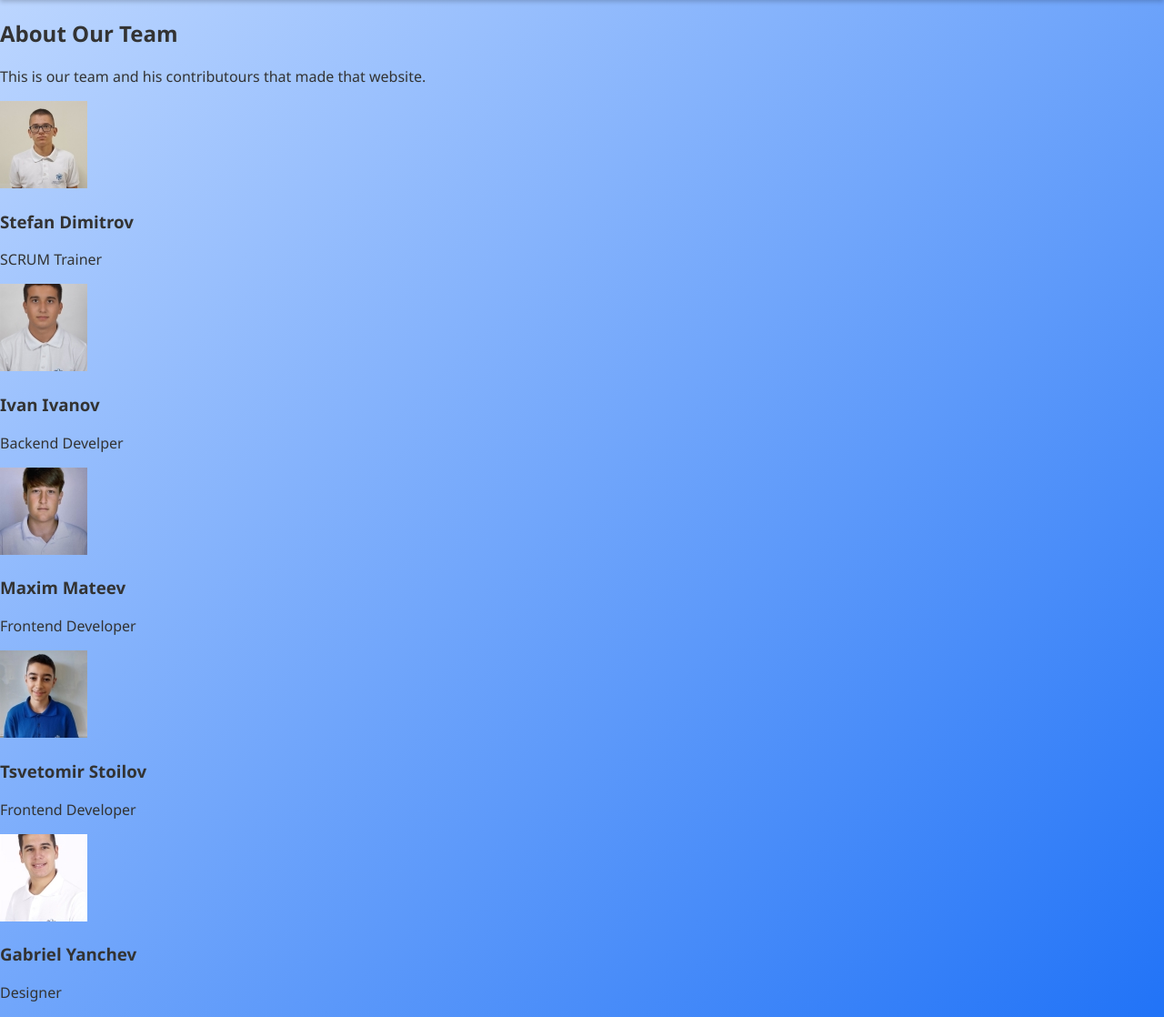
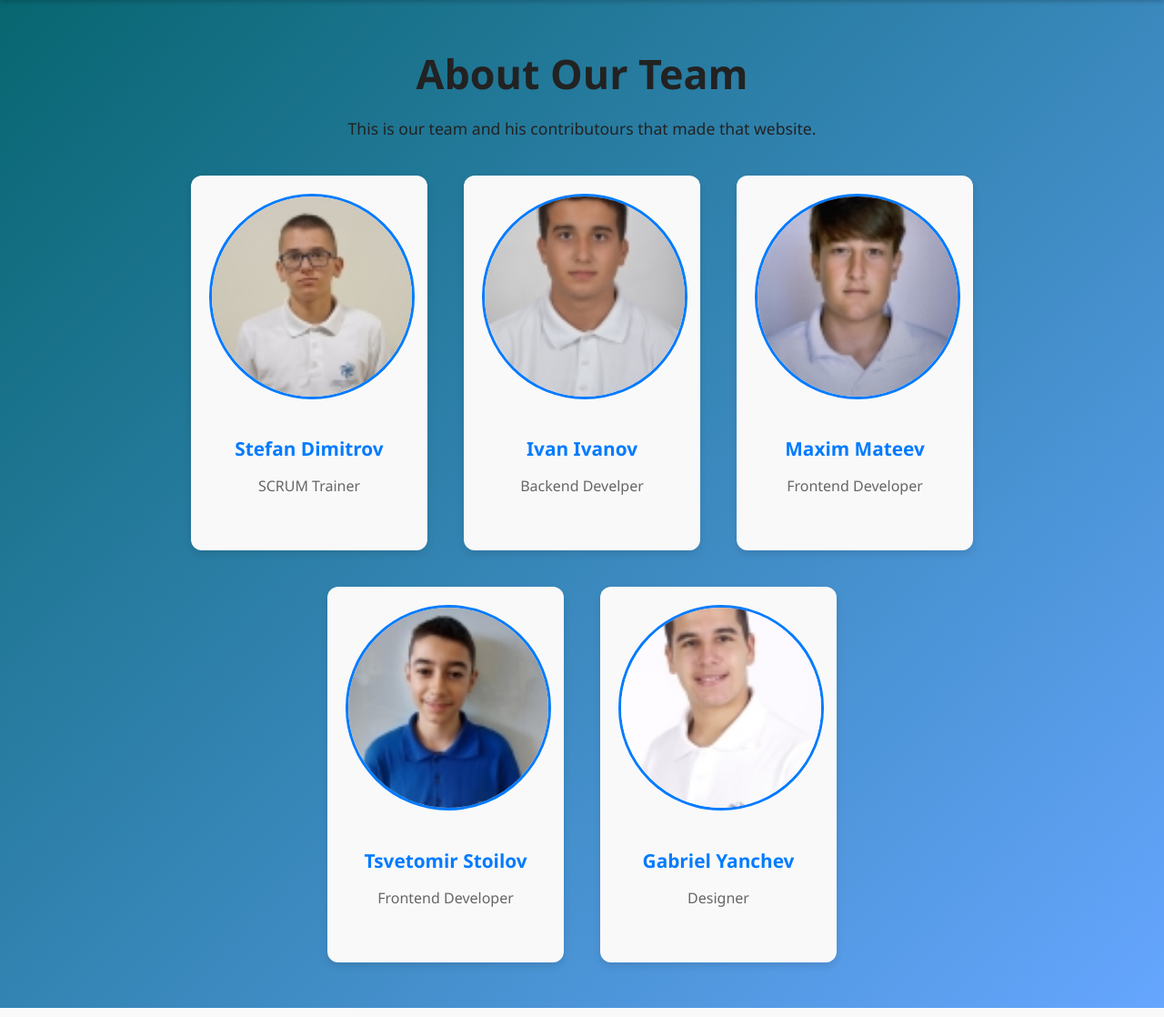
Before and after one commit to IMIvanov22/CarFinders, a Flask app: page /pages/aboutus.html in a window 1280 px wide. Shown: the part 80-1198 px from the top of the page at 91% size. Run offline with Flask 3, Linux system fonts and the light colour scheme.

Commit message:
Style aboutus.html

```diff
--- a/static/aboutus.css
+++ b/static/aboutus.css
@@ -1,5 +1,63 @@
 body {
-  margin: 0;
-  font-family: 'Segoe UI', Tahoma, Geneva, Verdana, sans-serif;
-  background: linear-gradient(to bottom right, #c1d9ff, #2173f7);
+    background: linear-gradient(135deg, #04646b 0%, #66a6ff 100%);
+    margin: 0;
+    padding: 0;
 }
+.about-us {
+    max-width: 900px;
+    margin: 50px auto;
+    padding: 0 20px;
+    font-family: 'Segoe UI', Tahoma, Geneva, Verdana, sans-serif;
+    color: #333;
+    text-align: center;
+}
+
+.about-us h1 {
+    font-size: 2.8rem;
+    margin-bottom: 15px;
+    color: #222;
+}
+
+.about-us p {
+    font-size: 1.1rem;
+    margin-bottom: 40px;
+    color: #222;
+}
+
+.team-row-1 {
+    display: flex;
+    justify-content: center;
+    gap: 40px;
+    flex-wrap: wrap;
+    margin-bottom: 40px;
+}
+
+.member {
+    background-color: #f9f9f9;
+    border-radius: 12px;
+    box-shadow: 0 4px 8px rgba(0,0,0,0.1);
+    width: 220px;
+    padding: 20px;
+    transition: transform 0.3s ease;
+}
+
+.member img {
+    width: 100%;
+    height: auto;
+    border-radius: 50%;
+    object-fit: cover;
+    margin-bottom: 15px;
+    border: 3px solid #007BFF;
+}
+
+.member h3 {
+    font-size: 1.3rem;
+    margin-bottom: 8px;
+    color: #007BFF;
+}
+
+.member p {
+    font-size: 1rem;
+    color: #666;
+    font-weight: 500;
+}
```
